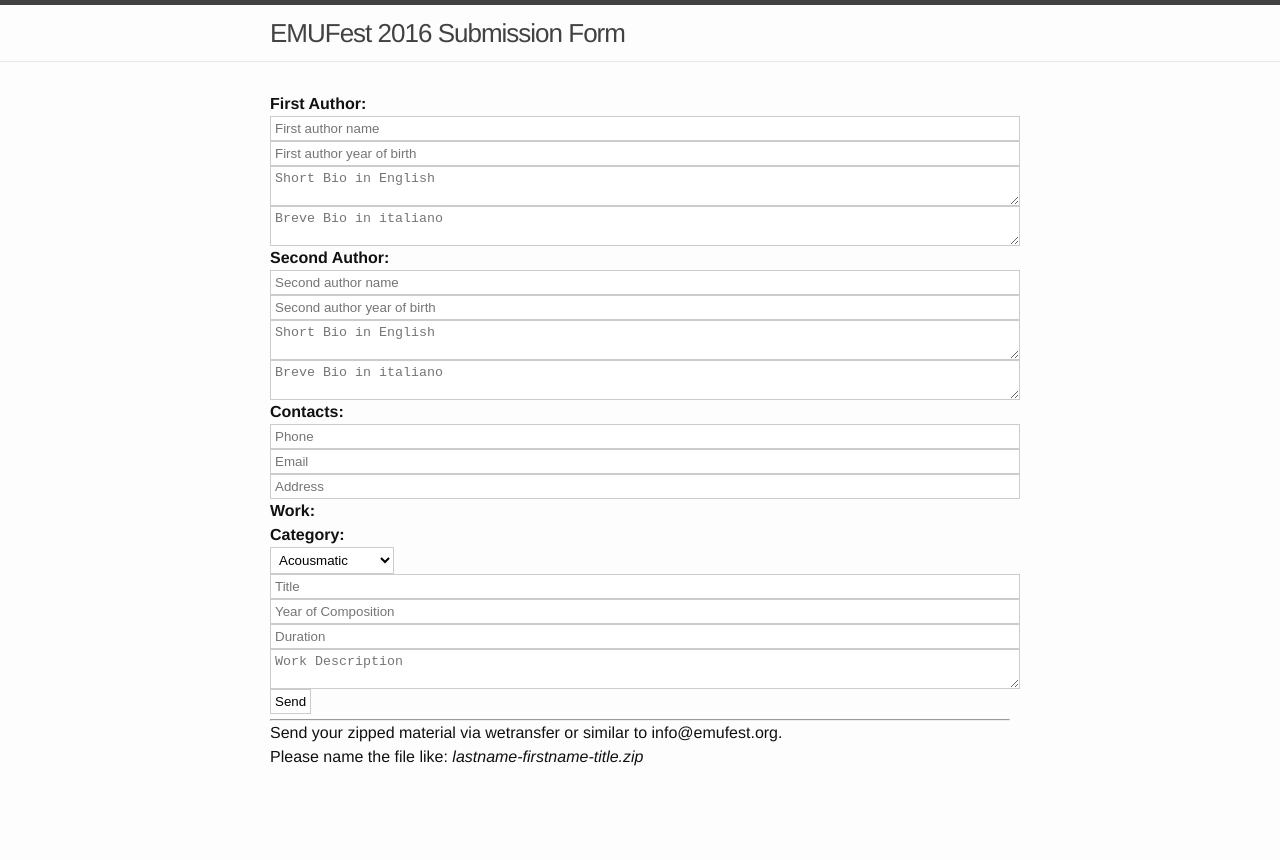
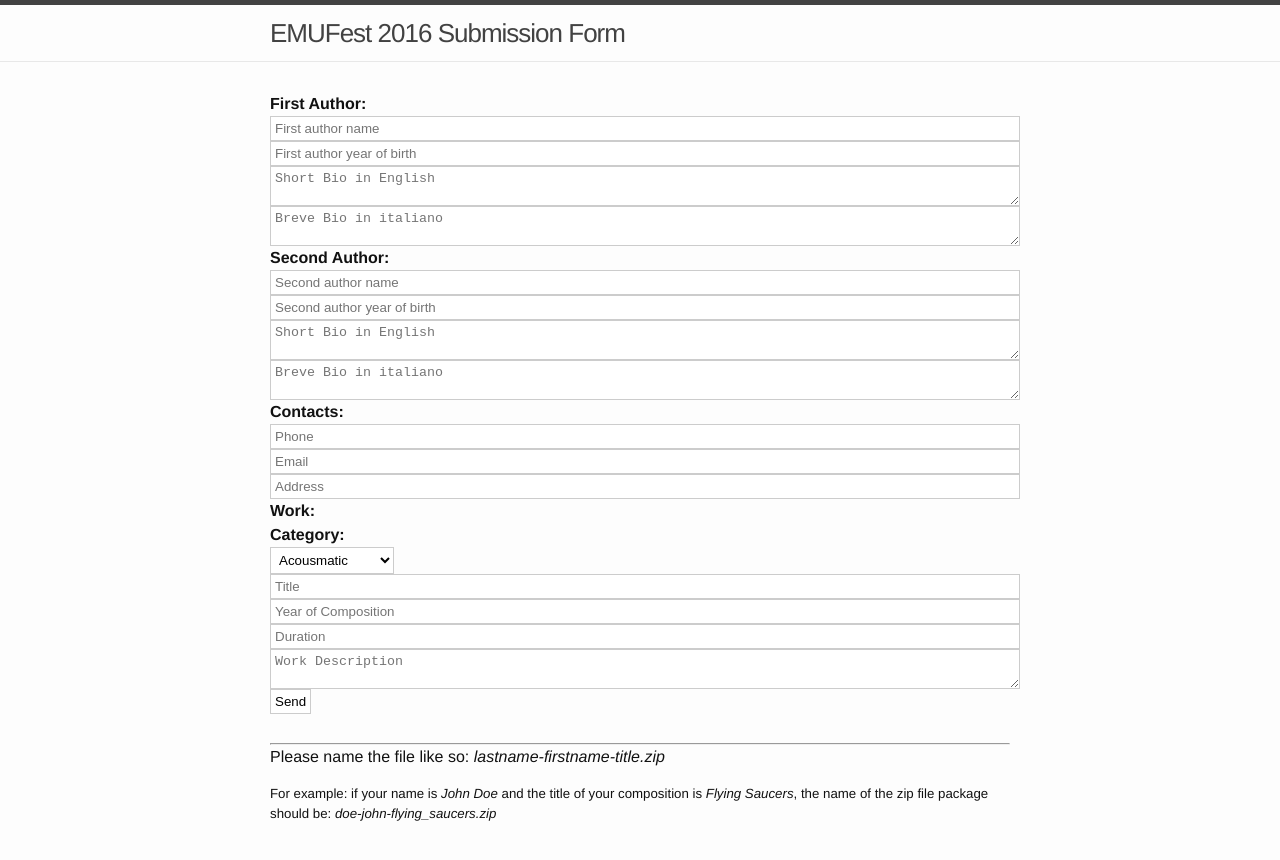
Before and after one commit to EMUFest/_semuform, a Jekyll site: the page built from index.html, in a window 1280 px wide. Shown: the top 860 px of the page. Built offline with Jekyll 4.4.1, drawn with Linux system fonts in a browser that asks for light colours.

Commit message:
name instructions changes

```diff
--- a/index.html
+++ b/index.html
@@ -66,8 +66,11 @@
     </form>
   </div>
 
+
+<br>
 <hr>
 
-  <h4>Send your zipped material via wetransfer or similar to info@emufest.org.<br>
-    Please name the file like: <em>lastname-firstname-title.zip</em></h4>
+  <h4>Please name the file like so: <em>lastname-firstname-title.zip</em></h4>
+  <h5>For example: if your name is <em>John Doe</em> and the title of your composition is <em>Flying Saucers</em>,
+      the name of the zip file package should be: <em>doe-john-flying_saucers.zip</em></h5>
 </div>
```
